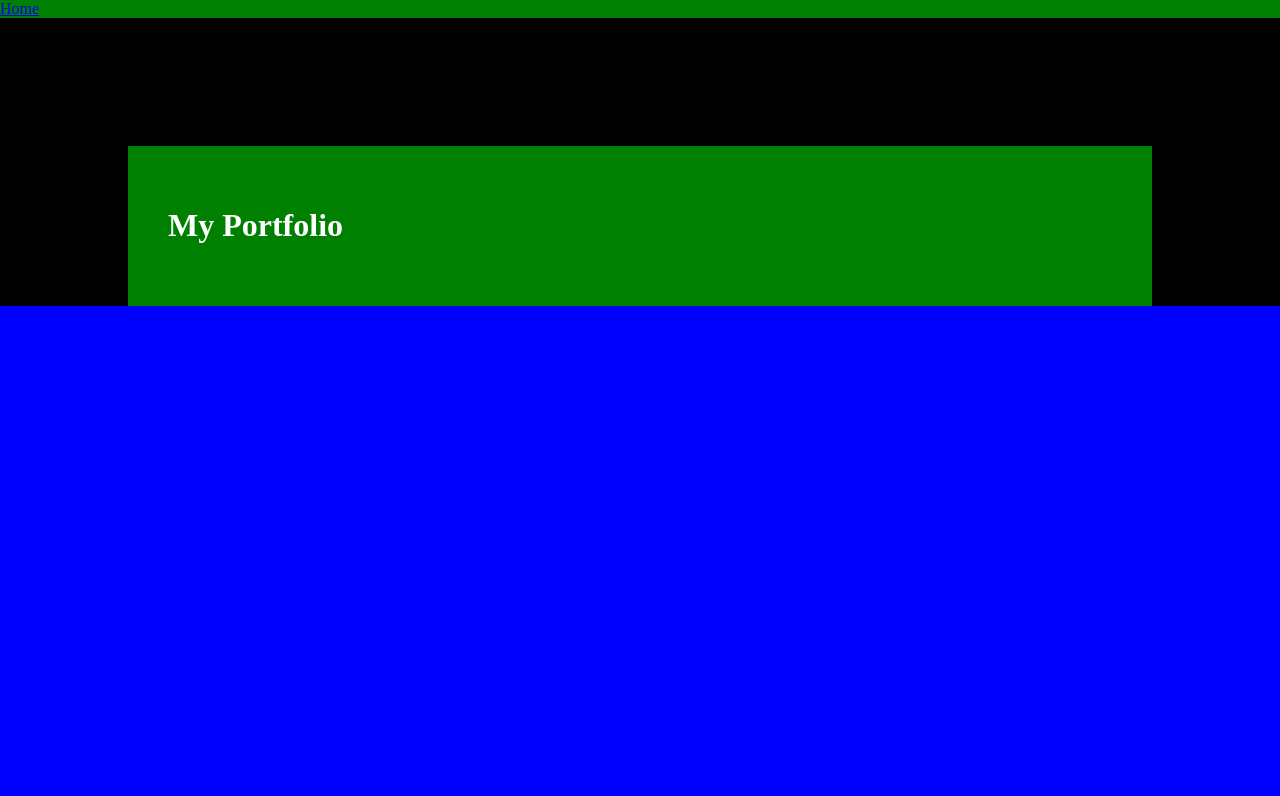
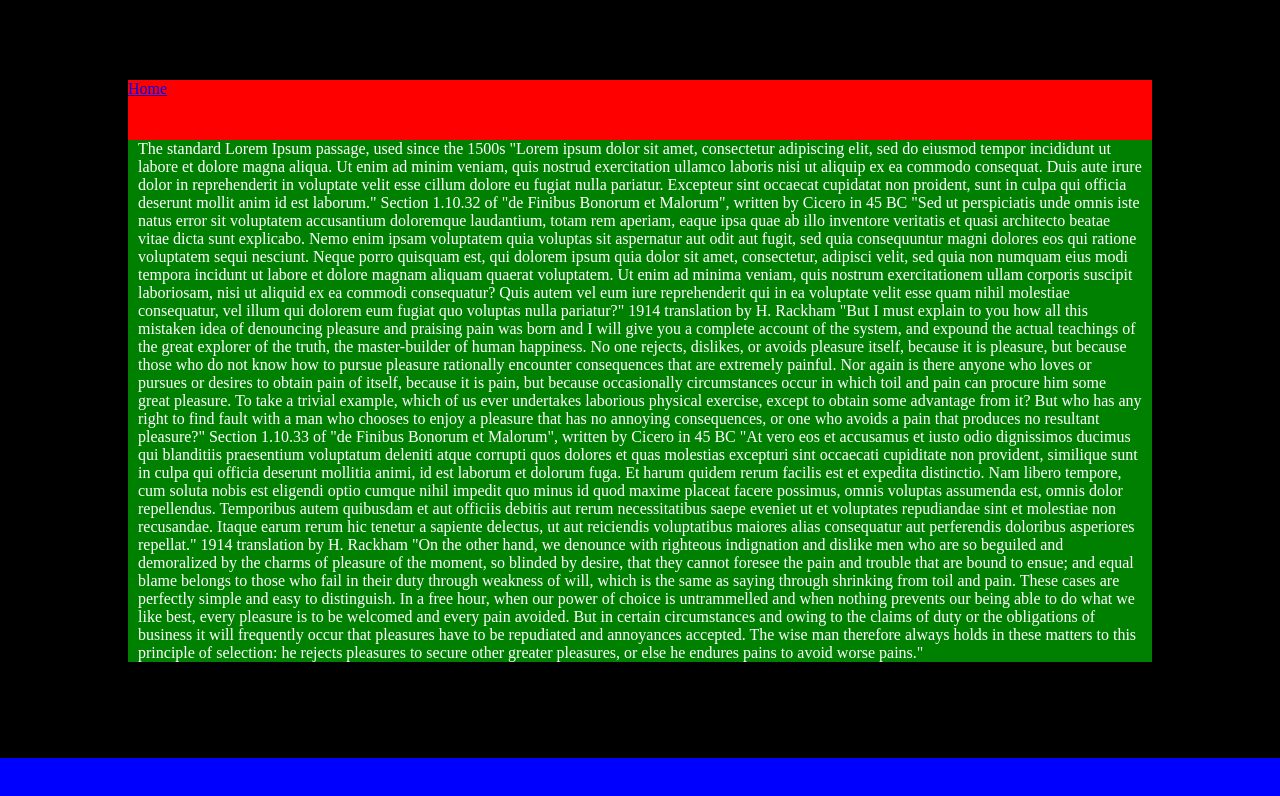
Before and after one commit to Nickprovs/showcase, a Next.js app: page / in a window 1280 px wide. Shown: the top 796 px of the page. Built offline with nearby package versions, Linux system fonts and the light colour scheme.

Commit message:
more experimentation.

```diff
--- a/components/header.js
+++ b/components/header.js
@@ -2,7 +2,8 @@
 import header from "../styles/header.module.css";
 
 const linkStyle = {
-  marginRight: 15
+  margin: 0,
+  padding: 0
 };
 
 export default function Header() {
--- a/components/layout.js
+++ b/components/layout.js
@@ -3,21 +3,25 @@
 import Theme from "./common/theme";
 
 const contentStyle = {
-  margin: "10vw",
-  padding: 40,
-  backgroundColor: "green"
+  backgroundColor: "green",
+  margin: 0,
+  padding: 0
 };
 
 const layoutStyle = {
+  paddingTop: "10vmin",
+  paddingLeft: "10vw",
+  paddingRight: "10vw",
+  paddingBottom: "10vmin",
   backgroundColor: "var(--b1)",
   color: "var(--f1)"
 };
 
 const containerStyle = {
+  overflow: "auto",
+
   width: "100vw",
   height: "100vh",
-  margin: 0,
-  padding: 0,
   backgroundColor: "blue"
 };
 
@@ -26,8 +30,8 @@
     <Theme variables={Theme.Dark}>
       <div style={containerStyle}>
         <div style={layoutStyle}>
+          <Sidebar />
           <Header />
-          <Sidebar />
           <div style={contentStyle}>{props.children}</div>
         </div>
       </div>
--- a/pages/index.js
+++ b/pages/index.js
@@ -4,7 +4,43 @@
 export default function Blog() {
   return (
     <Layout>
-      <h1>My Portfolio</h1>
+      <p style={{ marginTop: "0px", marginLeft: "10px", marginRight: "10px" }}>
+        The standard Lorem Ipsum passage, used since the 1500s "Lorem ipsum dolor sit amet, consectetur adipiscing elit, sed do eiusmod
+        tempor incididunt ut labore et dolore magna aliqua. Ut enim ad minim veniam, quis nostrud exercitation ullamco laboris nisi ut
+        aliquip ex ea commodo consequat. Duis aute irure dolor in reprehenderit in voluptate velit esse cillum dolore eu fugiat nulla
+        pariatur. Excepteur sint occaecat cupidatat non proident, sunt in culpa qui officia deserunt mollit anim id est laborum." Section
+        1.10.32 of "de Finibus Bonorum et Malorum", written by Cicero in 45 BC "Sed ut perspiciatis unde omnis iste natus error sit
+        voluptatem accusantium doloremque laudantium, totam rem aperiam, eaque ipsa quae ab illo inventore veritatis et quasi architecto
+        beatae vitae dicta sunt explicabo. Nemo enim ipsam voluptatem quia voluptas sit aspernatur aut odit aut fugit, sed quia consequuntur
+        magni dolores eos qui ratione voluptatem sequi nesciunt. Neque porro quisquam est, qui dolorem ipsum quia dolor sit amet,
+        consectetur, adipisci velit, sed quia non numquam eius modi tempora incidunt ut labore et dolore magnam aliquam quaerat voluptatem.
+        Ut enim ad minima veniam, quis nostrum exercitationem ullam corporis suscipit laboriosam, nisi ut aliquid ex ea commodi consequatur?
+        Quis autem vel eum iure reprehenderit qui in ea voluptate velit esse quam nihil molestiae consequatur, vel illum qui dolorem eum
+        fugiat quo voluptas nulla pariatur?" 1914 translation by H. Rackham "But I must explain to you how all this mistaken idea of
+        denouncing pleasure and praising pain was born and I will give you a complete account of the system, and expound the actual
+        teachings of the great explorer of the truth, the master-builder of human happiness. No one rejects, dislikes, or avoids pleasure
+        itself, because it is pleasure, but because those who do not know how to pursue pleasure rationally encounter consequences that are
+        extremely painful. Nor again is there anyone who loves or pursues or desires to obtain pain of itself, because it is pain, but
+        because occasionally circumstances occur in which toil and pain can procure him some great pleasure. To take a trivial example,
+        which of us ever undertakes laborious physical exercise, except to obtain some advantage from it? But who has any right to find
+        fault with a man who chooses to enjoy a pleasure that has no annoying consequences, or one who avoids a pain that produces no
+        resultant pleasure?" Section 1.10.33 of "de Finibus Bonorum et Malorum", written by Cicero in 45 BC "At vero eos et accusamus et
+        iusto odio dignissimos ducimus qui blanditiis praesentium voluptatum deleniti atque corrupti quos dolores et quas molestias
+        excepturi sint occaecati cupiditate non provident, similique sunt in culpa qui officia deserunt mollitia animi, id est laborum et
+        dolorum fuga. Et harum quidem rerum facilis est et expedita distinctio. Nam libero tempore, cum soluta nobis est eligendi optio
+        cumque nihil impedit quo minus id quod maxime placeat facere possimus, omnis voluptas assumenda est, omnis dolor repellendus.
+        Temporibus autem quibusdam et aut officiis debitis aut rerum necessitatibus saepe eveniet ut et voluptates repudiandae sint et
+        molestiae non recusandae. Itaque earum rerum hic tenetur a sapiente delectus, ut aut reiciendis voluptatibus maiores alias
+        consequatur aut perferendis doloribus asperiores repellat." 1914 translation by H. Rackham "On the other hand, we denounce with
+        righteous indignation and dislike men who are so beguiled and demoralized by the charms of pleasure of the moment, so blinded by
+        desire, that they cannot foresee the pain and trouble that are bound to ensue; and equal blame belongs to those who fail in their
+        duty through weakness of will, which is the same as saying through shrinking from toil and pain. These cases are perfectly simple
+        and easy to distinguish. In a free hour, when our power of choice is untrammelled and when nothing prevents our being able to do
+        what we like best, every pleasure is to be welcomed and every pain avoided. But in certain circumstances and owing to the claims of
+        duty or the obligations of business it will frequently occur that pleasures have to be repudiated and annoyances accepted. The wise
+        man therefore always holds in these matters to this principle of selection: he rejects pleasures to secure other greater pleasures,
+        or else he endures pains to avoid worse pains."
+      </p>
     </Layout>
   );
 }
--- a/styles/header.module.css
+++ b/styles/header.module.css
@@ -1,4 +1,5 @@
 .header {
-  background-color: green;
+  background-color: red;
   vertical-align: bottom;
+  height: 60px;
 }
--- a/styles/sidebar.module.css
+++ b/styles/sidebar.module.css
@@ -33,7 +33,7 @@
   cursor: pointer;
   position: absolute;
   top: 10px;
-  right: 10px;
+  right: 25px;
   width: 60px;
   height: 30px;
   background-color: red;
```
